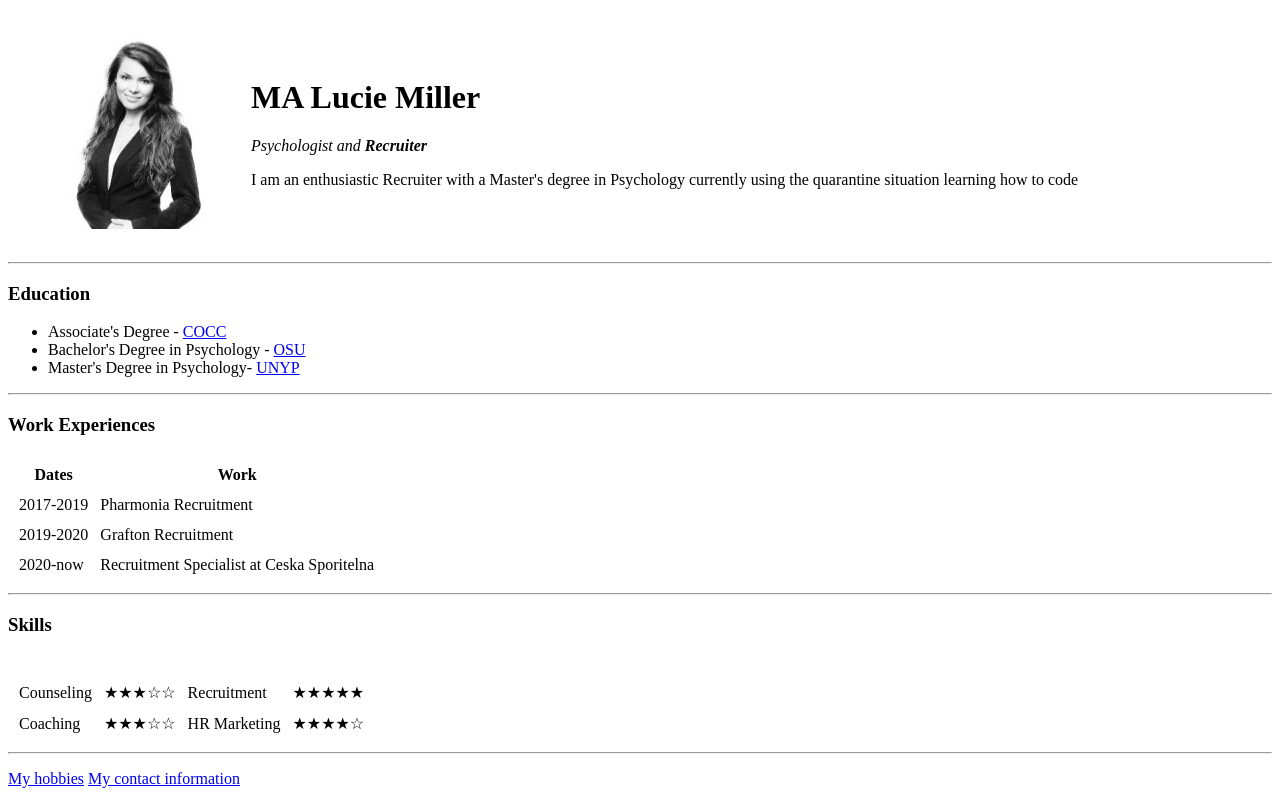
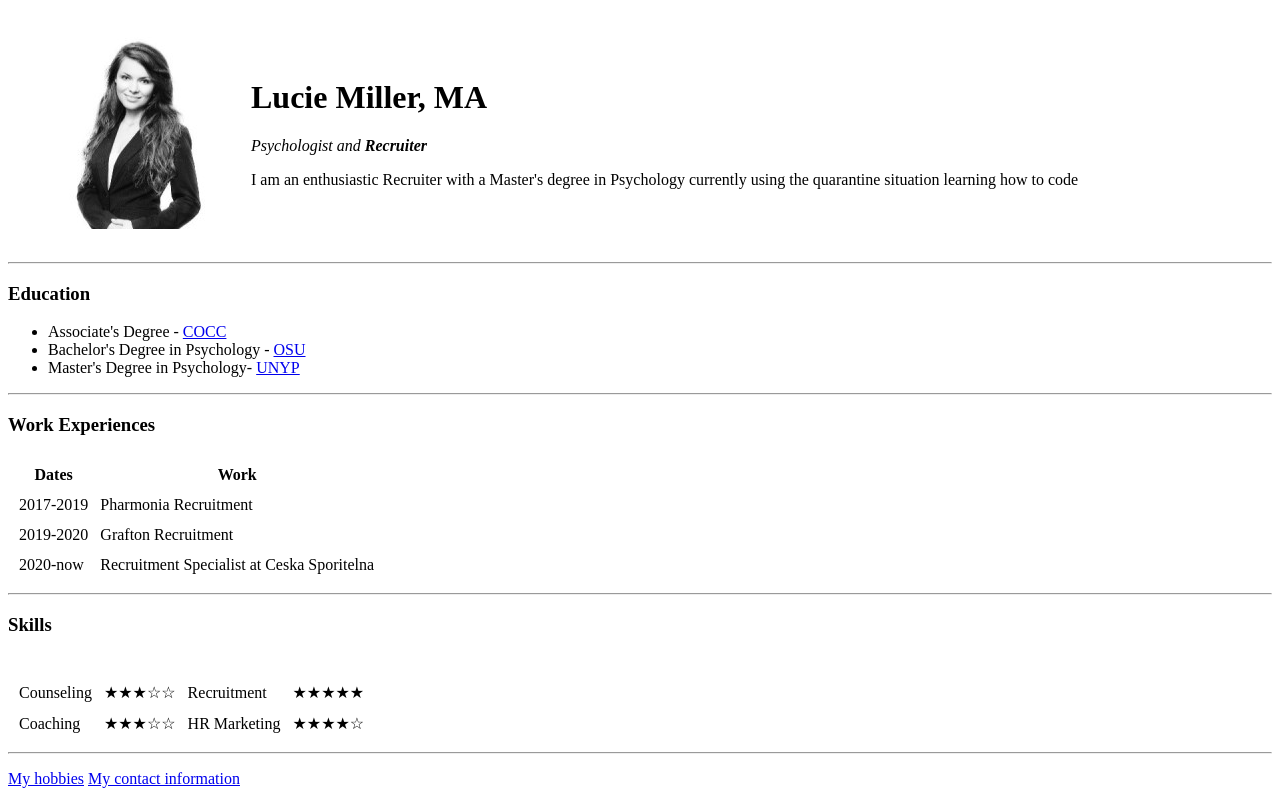
Before and after one commit to Lucie58/cv, a plain HTML site: page index.html in a window 1280 px wide. Drawn offline with Linux system fonts and the light colour scheme.

Commit message:
Update index.html

```diff
--- a/index.html
+++ b/index.html
@@ -9,7 +9,7 @@
 <body>
   <table cellspacing="20">
     <td><img src="Lucie..jpg" alt="Lucie Profile Picture"></td>
-    <td>  <h1>MA Lucie Miller</h1>
+    <td>  <h1>Lucie Miller, MA</h1>
       <p><em>Psychologist and <strong>Recruiter</strong></em></p>
 
       <p>I am an enthusiastic Recruiter with a Master's degree in Psychology currently using the quarantine situation learning how to code</p>
```
